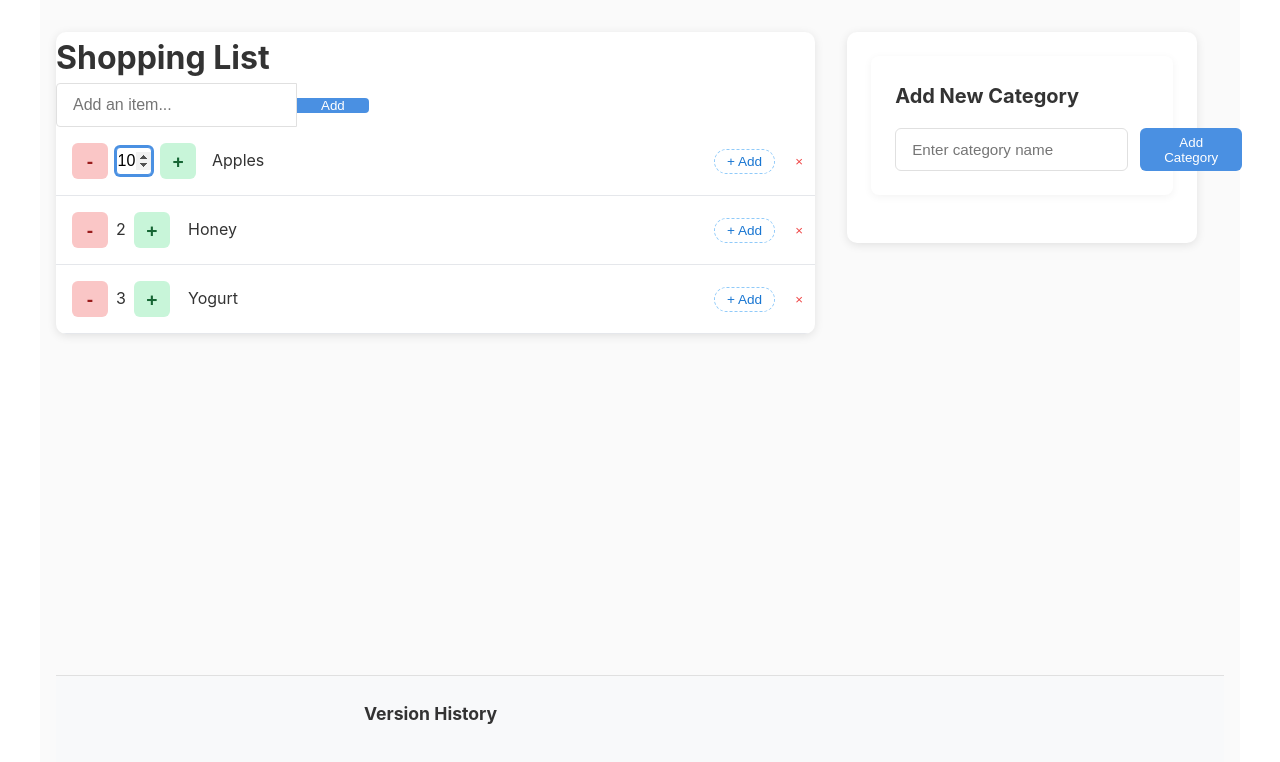
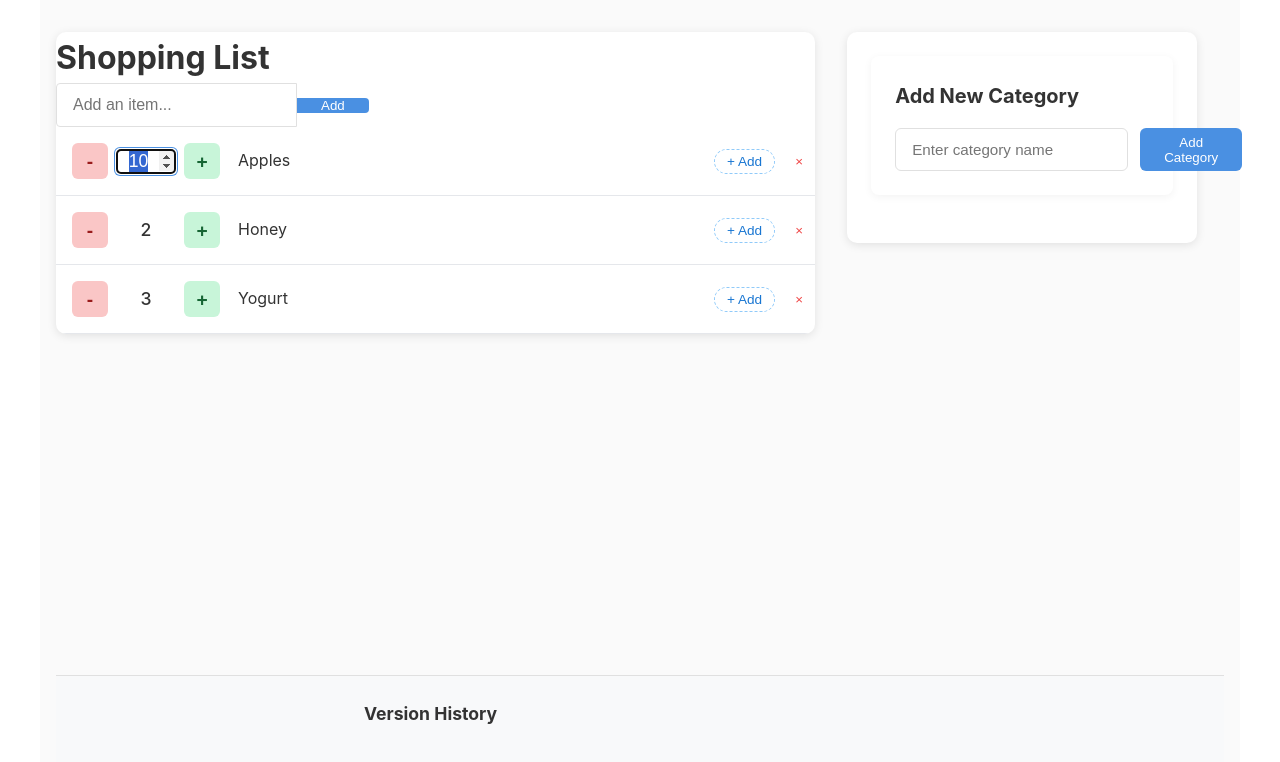
Before and after one commit to dgrayling/shopping-list, a Next.js app: page / in a window 1280 px wide. Both pictures are taken after a click on the element "10". Shown: the top 762 px of the page. Built offline with nearby package versions, Linux system fonts and the light colour scheme.

Commit message:
Fix ui/logic bugs associated with input

```diff
--- a/src/app/page.module.css
+++ b/src/app/page.module.css
@@ -165,7 +165,8 @@
     gap: 0.25rem;
   }
 
-  .commitHash, .commitMessage {
+  .commitHash,
+  .commitMessage {
     max-width: 100%;
   }
 
@@ -332,7 +333,7 @@
   background: white;
   padding: 4px;
   border-radius: 6px;
-  box-shadow: 0 1px 3px rgba(0,0,0,0.1);
+  box-shadow: 0 1px 3px rgba(0, 0, 0, 0.1);
   z-index: 10;
 }
 
@@ -654,7 +655,7 @@
 
 .quantityContainer {
   display: flex;
-  min-width: 100px;
+  min-width: 150px;
   align-items: center;
   gap: 8px;
   margin: 0 16px;
@@ -715,11 +716,12 @@
   /* Gray when disabled */
 }
 
-.quantityIndicator {
-  min-width: 36px;
+.quantityIndicator,
+.quantityInput {
+  min-width: 60px;
+  max-width: 60px;
   text-align: center;
   cursor: pointer;
-  padding: 8px 4px;
   border-radius: 4px;
   transition: all 0.2s ease;
   font-size: 1.1rem;
@@ -740,18 +742,6 @@
 
 .quantityIndicator:hover {
   background-color: rgba(0, 0, 0, 0.05);
-}
-
-.quantityInput {
-  width: 36px;
-  text-align: center;
-  border: 1px solid var(--primary);
-  border-radius: 4px;
-  padding: 4px 0;
-  font-size: 1rem;
-  outline: none;
-  background-color: white;
-  box-shadow: 0 0 0 1px var(--primary);
 }
 
 .quantityInput:focus {
--- a/src/components/ShoppingListItem.tsx
+++ b/src/components/ShoppingListItem.tsx
@@ -69,7 +69,9 @@ export default function ShoppingListItem({
     }
   };
 
-  const handleQuantityKeyDown = (e: React.KeyboardEvent, itemId: string) => {
+  const handleQuantityKeyDown = (e: React.KeyboardEvent<HTMLInputElement>, itemId: string) => {
+    const currentValue = parseInt(e.currentTarget.value, 10) || 0;
+
     if (e.key === 'Enter') {
       e.preventDefault();
       const newQuantity = parseInt(tempQuantity, 10);
@@ -79,6 +81,16 @@ export default function ShoppingListItem({
       }
     } else if (e.key === 'Escape') {
       setEditingQuantityId(null);
+    } else if (e.key === 'ArrowUp') {
+      e.preventDefault();
+      const newValue = currentValue + 1;
+      setTempQuantity(newValue.toString());
+      onUpdateQuantity(itemId, newValue);
+    } else if (e.key === 'ArrowDown') {
+      e.preventDefault();
+      const newValue = Math.max(1, currentValue - 1);
+      setTempQuantity(newValue.toString());
+      onUpdateQuantity(itemId, newValue);
     }
   };
 
@@ -110,14 +122,22 @@ export default function ShoppingListItem({
             value={tempQuantity}
             onChange={(e) => setTempQuantity(e.target.value)}
             onKeyDown={(e) => handleQuantityKeyDown(e, item.id)}
-            onBlur={() => setEditingQuantityId(null)}
+            onBlur={() => {
+              const newQuantity = parseInt(tempQuantity, 10);
+              if (!isNaN(newQuantity) && newQuantity > 0) {
+                onUpdateQuantity(item.id, newQuantity);
+              }
+              setEditingQuantityId(null);
+            }}
             className={styles.quantityInput}
             min="1"
+            step="1"
             autoFocus
+            onFocus={(e) => e.target.select()}
           />
         ) : (
           <span
-            className={styles.quantity}
+            className={styles.quantityIndicator}
             onClick={() => {
               setTempQuantity(item.quantity.toString());
               setEditingQuantityId(item.id);
```
